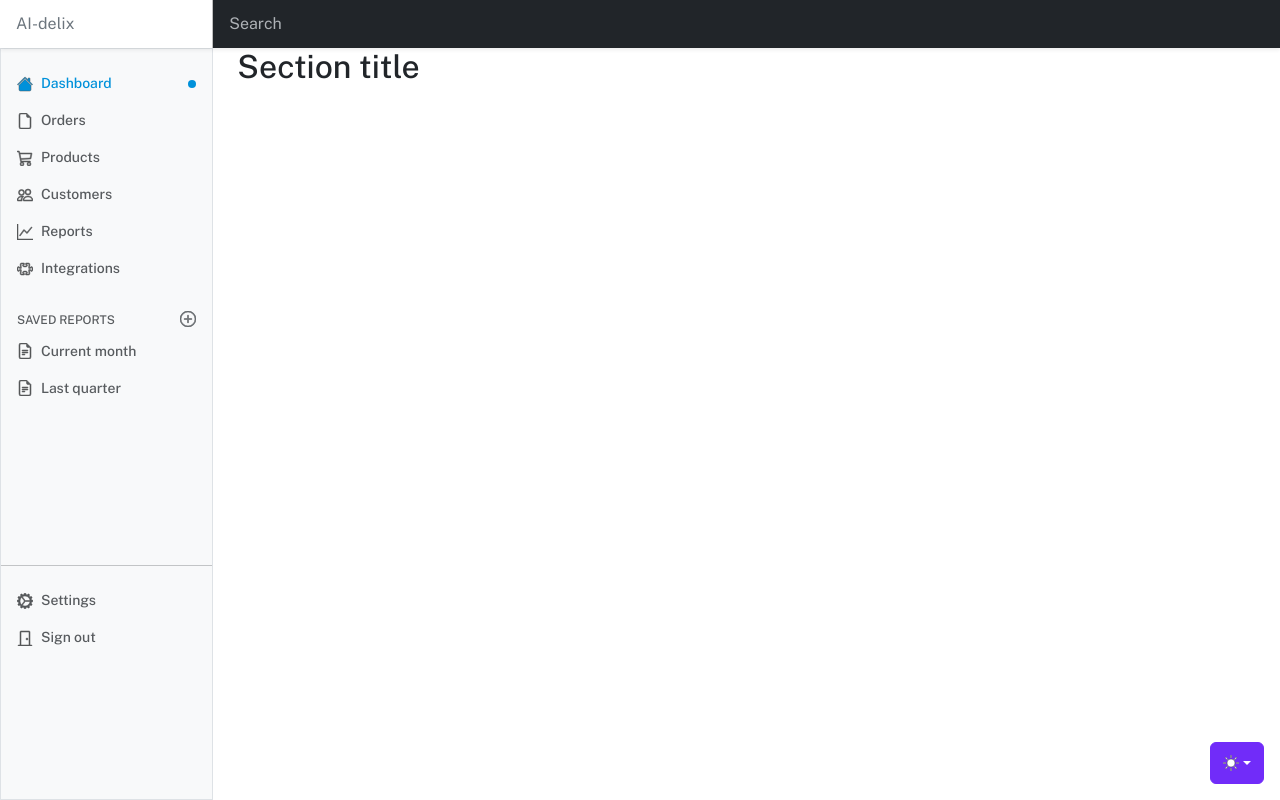
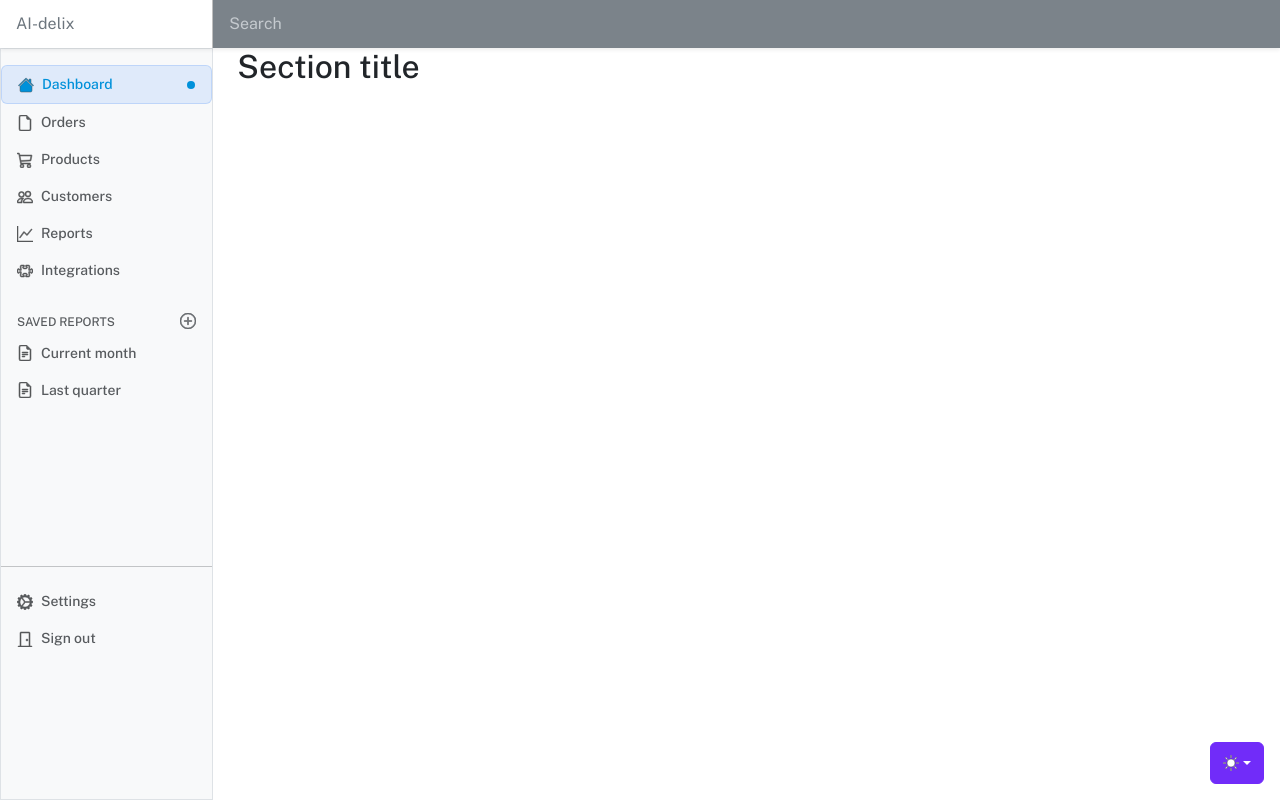
Before and after one commit to diixo/aspice-app, a Django app: page /dashboard in a window 1280 px wide. Run offline with Django 5.2, Linux system fonts and the light colour scheme; some libraries are stand-ins or nearby versions.

Commit message:
dasboard.css: border of current item in left sidebar menu

```diff
--- a/ui/app_main/static/app_main/css/dashboard.css
+++ b/ui/app_main/static/app_main/css/dashboard.css
@@ -182,7 +182,11 @@ main {
 }
 
 .sidebar .nav-link.active {
+  border-color: rgba(59, 130, 246, 0.2) !important;
+  background-color: rgba(13, 110, 253, 0.1); /*bg-primary bg-opacity-10*/
   color: var(--brand-blue);
+  border: 1px solid;          /* border */
+  border-radius: 0.375rem;    /* rounded */
 }
 
 .sidebar .nav-link.active::after {
@@ -228,6 +232,10 @@ main {
   padding: .75rem 1rem;
 }
 
+.navbar-search .form-control {
+  background-color: rgba(255, 255, 255, .1);
+  border-color: rgba(255, 255, 255, .1);
+}
 
 .navbar-search .form-control:focus {
   border-color: transparent;
```
